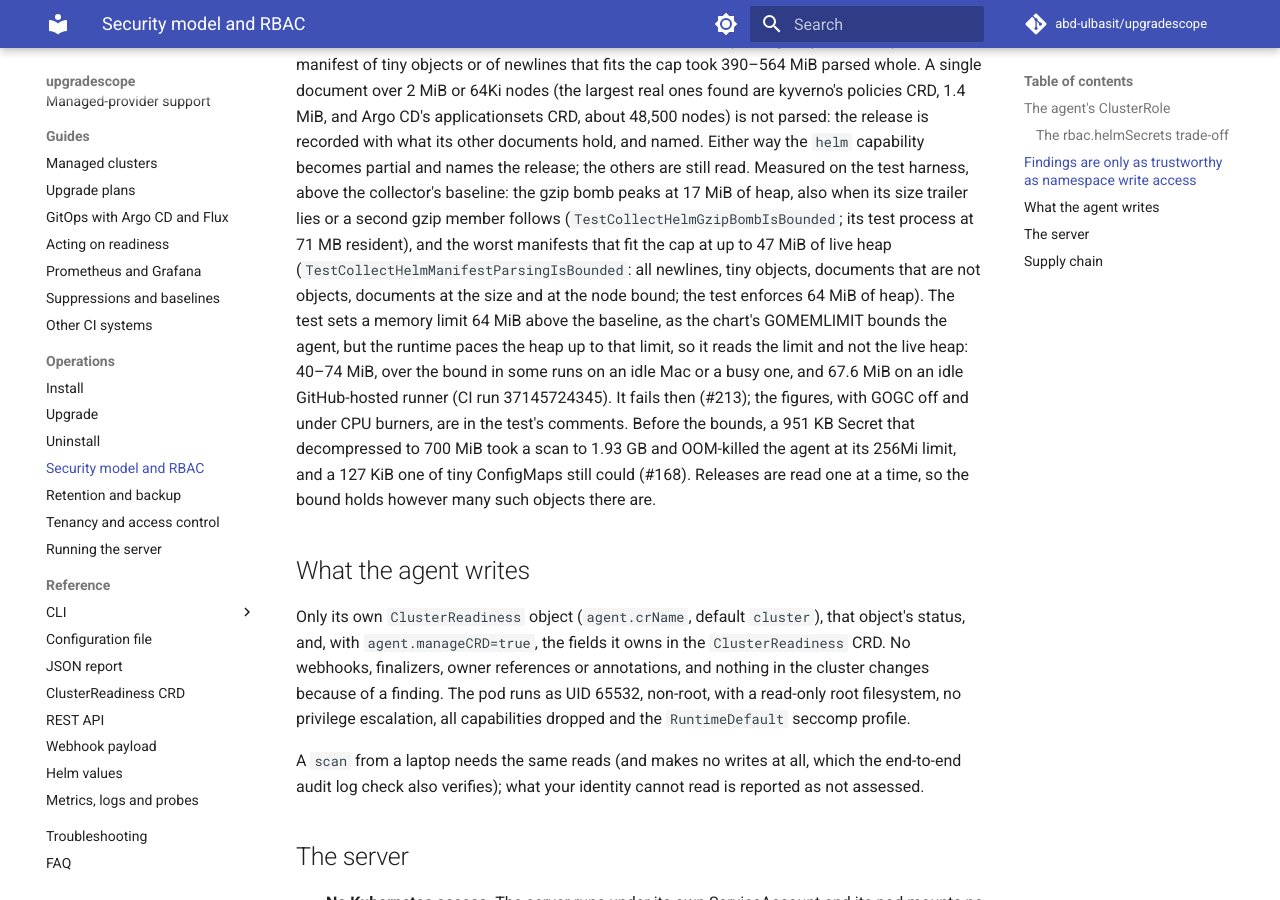
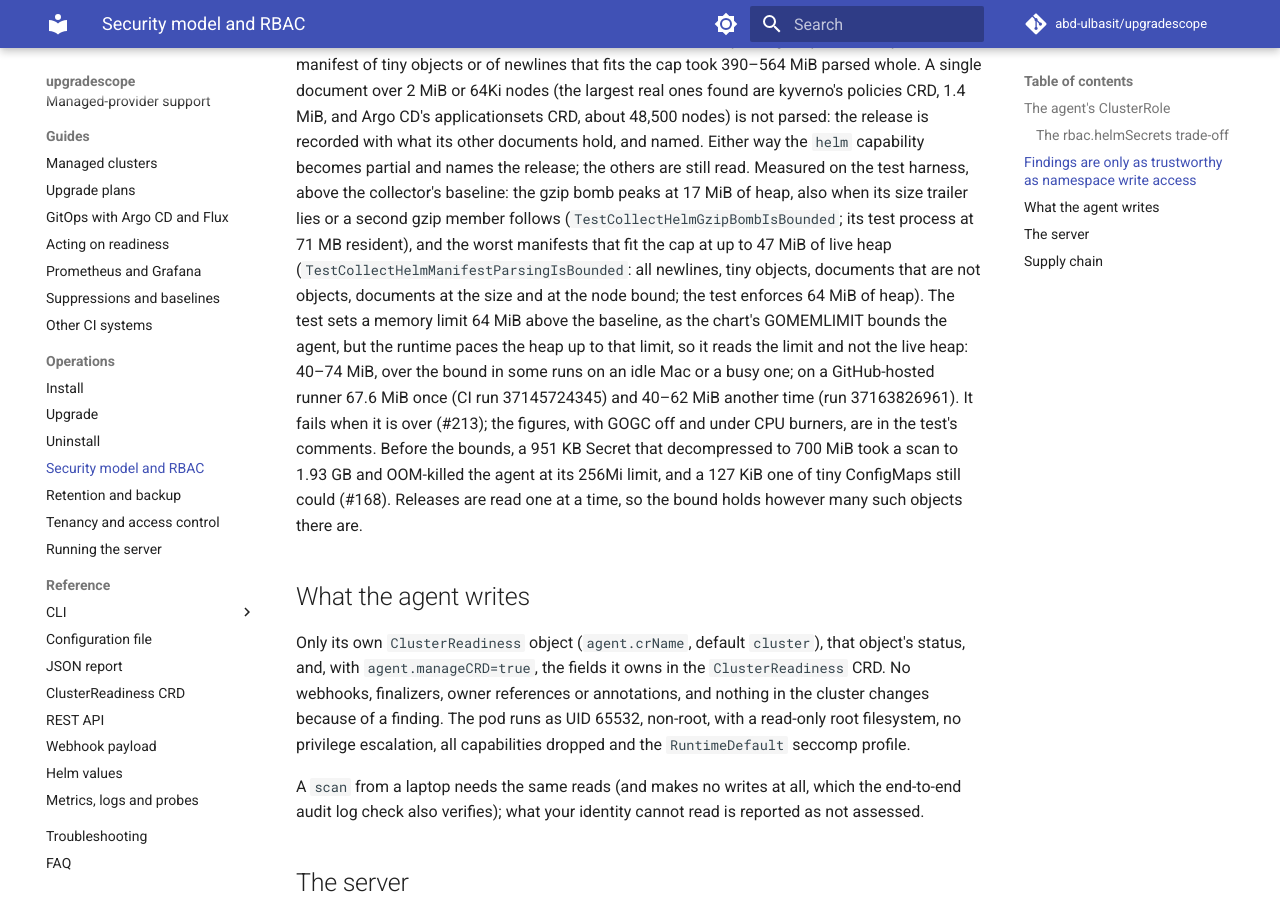
Before and after one commit to abd-ulbasit/upgradescope, an MkDocs documentation site: the page built from docs/operations/security-model-and-rbac.md, in a window 1280 px wide and 900 px high, scrolled down 3164 px. Built offline with MkDocs 1.6.1 and Material for MkDocs 9.7.7, drawn with Linux system fonts in a browser that asks for light colours; comment, search, counter and statistics services are not loaded.

Commit message:
docs: record the Helm manifest test's second hosted-runner run (40-62 MiB)
CI run 37163826961 (test-heap, GitHub-hosted ubuntu-latest, all green)
read the five cases at 40.1, 52.9, 59.2, 56.5 and 62.3 MiB against the
64 MiB bound with the memory-limit method; run 37145724345 read 67.6 MiB
with the same method. Say both, and that the proof passes by a hair when
it does. No bound is changed.

Refs #212, #213

Co-Authored-By: Claude Fable 5 <noreply@anthropic.com>

```diff
--- a/docs/operations/security-model-and-rbac.md
+++ b/docs/operations/security-model-and-rbac.md
@@ -113,8 +113,9 @@ the size and at the node bound; the test enforces 64 MiB of heap). The
 test sets a memory limit 64 MiB above the baseline, as the chart's
 GOMEMLIMIT bounds the agent, but the runtime paces the heap up to that
 limit, so it reads the limit and not the live heap: 40–74 MiB, over the
-bound in some runs on an idle Mac or a busy one, and 67.6 MiB on an idle
-GitHub-hosted runner (CI run 37145724345). It fails then (#213); the
+bound in some runs on an idle Mac or a busy one; on a GitHub-hosted
+runner 67.6 MiB once (CI run 37145724345) and 40–62 MiB another time
+(run 37163826961). It fails when it is over (#213); the
 figures, with GOGC off and under CPU burners, are in the test's comments.
 Before the bounds, a 951 KB Secret that
 decompressed to 700 MiB took a scan to 1.93 GB and OOM-killed the agent at
```
Also changed, not shown: docs/claims.md (+1 -1 lines), 1 other file.
